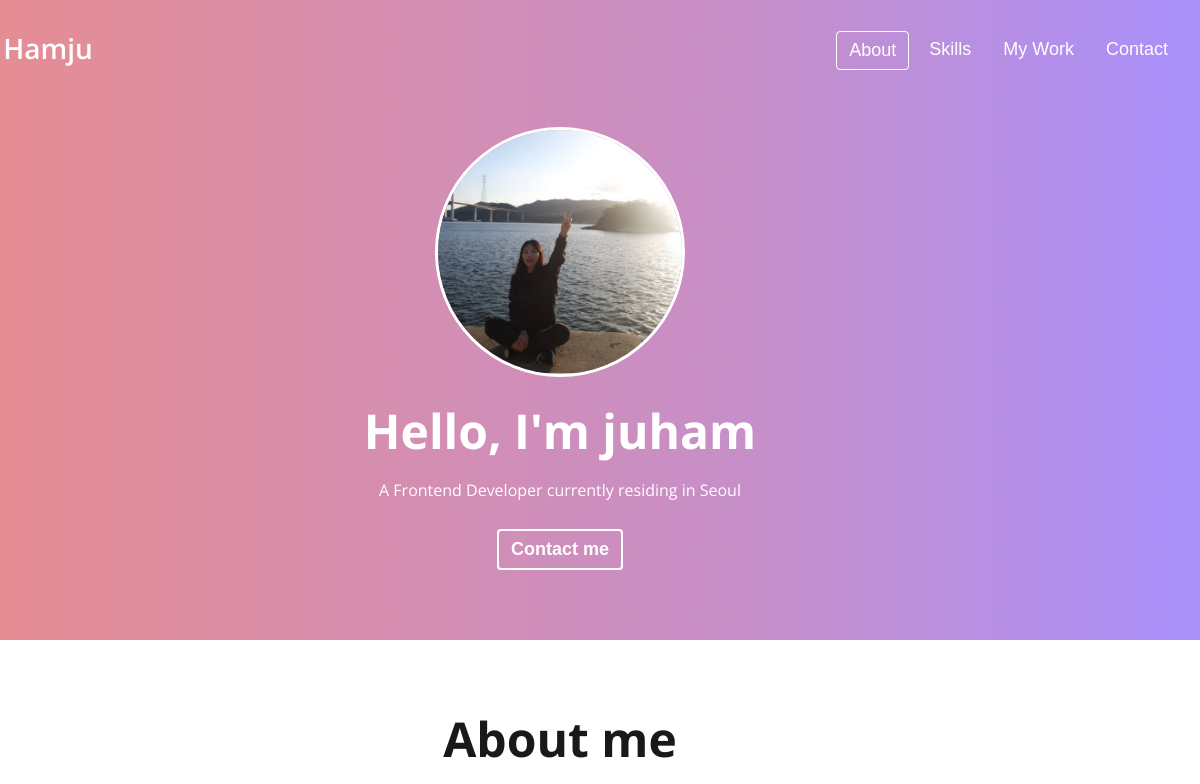
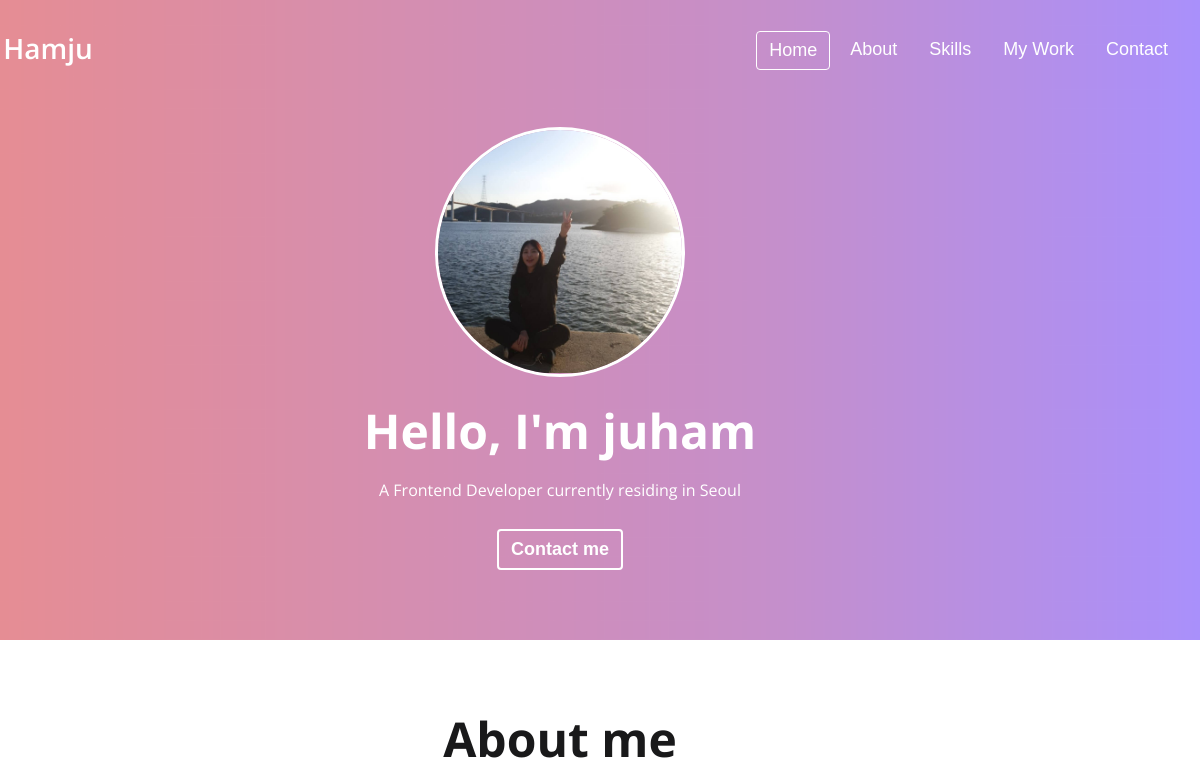
Before and after one commit to juhyunham/portfolioJuham, a plain HTML site: page index.html in a window 1280 px wide. Shown: the top 784 px of the page, 80-1280 px from the left. Drawn offline with nearby package versions, Linux system fonts and the light colour scheme.

Commit message:
scrolling working...

```diff
--- a/index.html
+++ b/index.html
@@ -21,7 +21,10 @@
         </div>
         <div class="navbar__menu">
             <ul class="navbar__list">
-                <li class="navbar__item active" data-link="about">
+                <li class="navbar__item active" data-link="home">
+                    <button>Home</button>
+                </li>
+                <li class="navbar__item" data-link="about">
                     <button>About</button>
                 </li>
                 <li class="navbar__item" data-link="skills">
--- a/main.js
+++ b/main.js
@@ -128,4 +128,17 @@ document.addEventListener(`DOMContentLoaded`, function() {
             _prevBtn = _this
         })
     })
+
+    //큰골격 잡기
+    //1. 모든 섹션 요소들을 가지고온다.
+    //2. intersectionObserver를 이용해서 모든 섹션들을 관찰한다.
+    //3. 보여지는 섹션에 해당하는 메뉴 아이템을 활성화시킨다.
+
+    const sectionIds = [
+        '#home',
+        '#about',
+        '#skills',
+        '#word',
+        '#contact'
+    ]
 })
```
